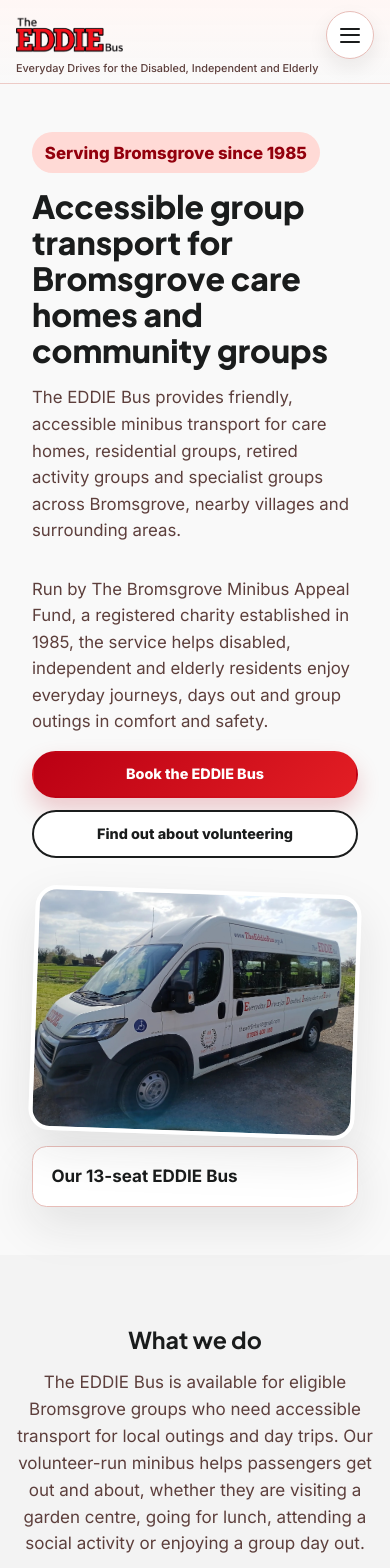
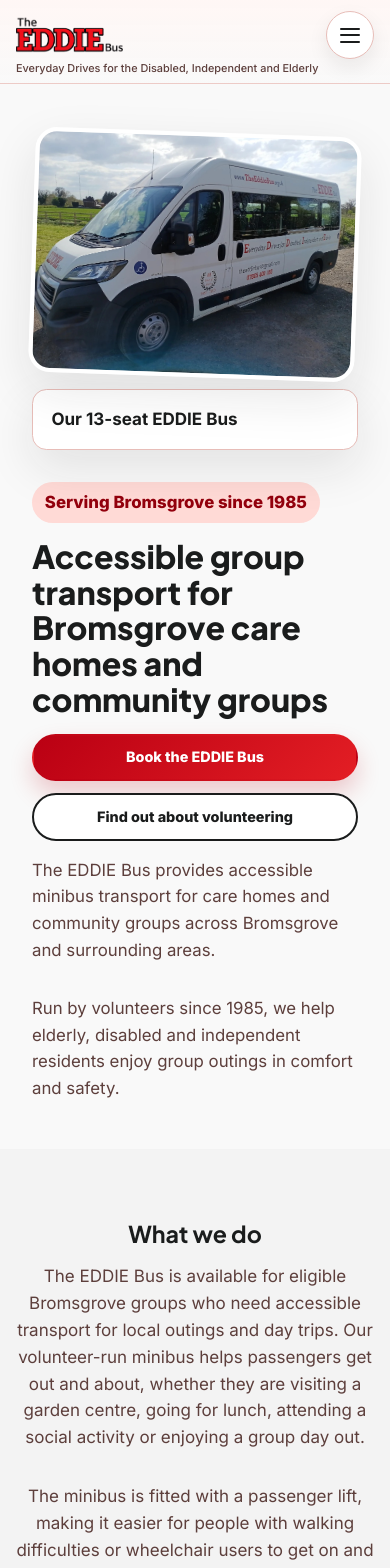
Before and after one commit to martinkearn/the-eddie-bus, a Next.js app: page / in a window 390 px wide. Shown: the top 1568 px of the page. Built offline with nearby package versions, Linux system fonts and the light colour scheme.

Commit message:
fix: reorder home page hero on mobile - image first, then CTAs, then copy
Agent-Logs-Url: https://github.com/martinkearn/the-eddie-bus/sessions/276932ae-7ae1-4239-b727-4eb492f9acb4

Co-authored-by: martinkearn <2410726+martinkearn@users.noreply.github.com>

```diff
--- a/app/globals.css
+++ b/app/globals.css
@@ -376,6 +376,7 @@ main {
 }
 
 .hero-copy,
+.hero-intro,
 .content-section,
 .info-card,
 .callout,
@@ -1556,6 +1557,14 @@ main {
     margin-top: 0.75rem;
   }
 
+  .hero-image-frame {
+    order: -1;
+  }
+
+  .hero-intro {
+    order: 1;
+  }
+
   .card-grid,
   .category-grid,
   .footer-grid {
--- a/src/components/Hero.js
+++ b/src/components/Hero.js
@@ -7,10 +7,12 @@ export function Hero({ title, intro, image, eyebrow = 'Serving Bromsgrove since
       <div className="hero-copy">
         <p className="eyebrow">{eyebrow}</p>
         <h1>{title}</h1>
-        {intro.map((paragraph) => <p key={paragraph}>{paragraph}</p>)}
         <div className="button-row">
           <Link className="button button-primary" href="/how-to-book/">{site.primaryCta}</Link>
           <Link className="button button-secondary" href="/volunteering/">Find out about volunteering</Link>
+        </div>
+        <div className="hero-intro">
+          {intro.map((paragraph) => <p key={paragraph}>{paragraph}</p>)}
         </div>
       </div>
       {image ? (
--- a/src/content/pages.js
+++ b/src/content/pages.js
@@ -3,8 +3,8 @@ import { images } from './site'
 export const homePage = {
   title: 'Accessible group transport for Bromsgrove care homes and community groups',
   intro: [
-    'The EDDIE Bus provides friendly, accessible minibus transport for care homes, residential groups, retired activity groups and specialist groups across Bromsgrove, nearby villages and surrounding areas.',
-    'Run by The Bromsgrove Minibus Appeal Fund, a registered charity established in 1985, the service helps disabled, independent and elderly residents enjoy everyday journeys, days out and group outings in comfort and safety.',
+    'The EDDIE Bus provides accessible minibus transport for care homes and community groups across Bromsgrove and surrounding areas.',
+    'Run by volunteers since 1985, we help elderly, disabled and independent residents enjoy group outings in comfort and safety.',
   ],
   image: images.busSide,
   whatWeDo: [
```
